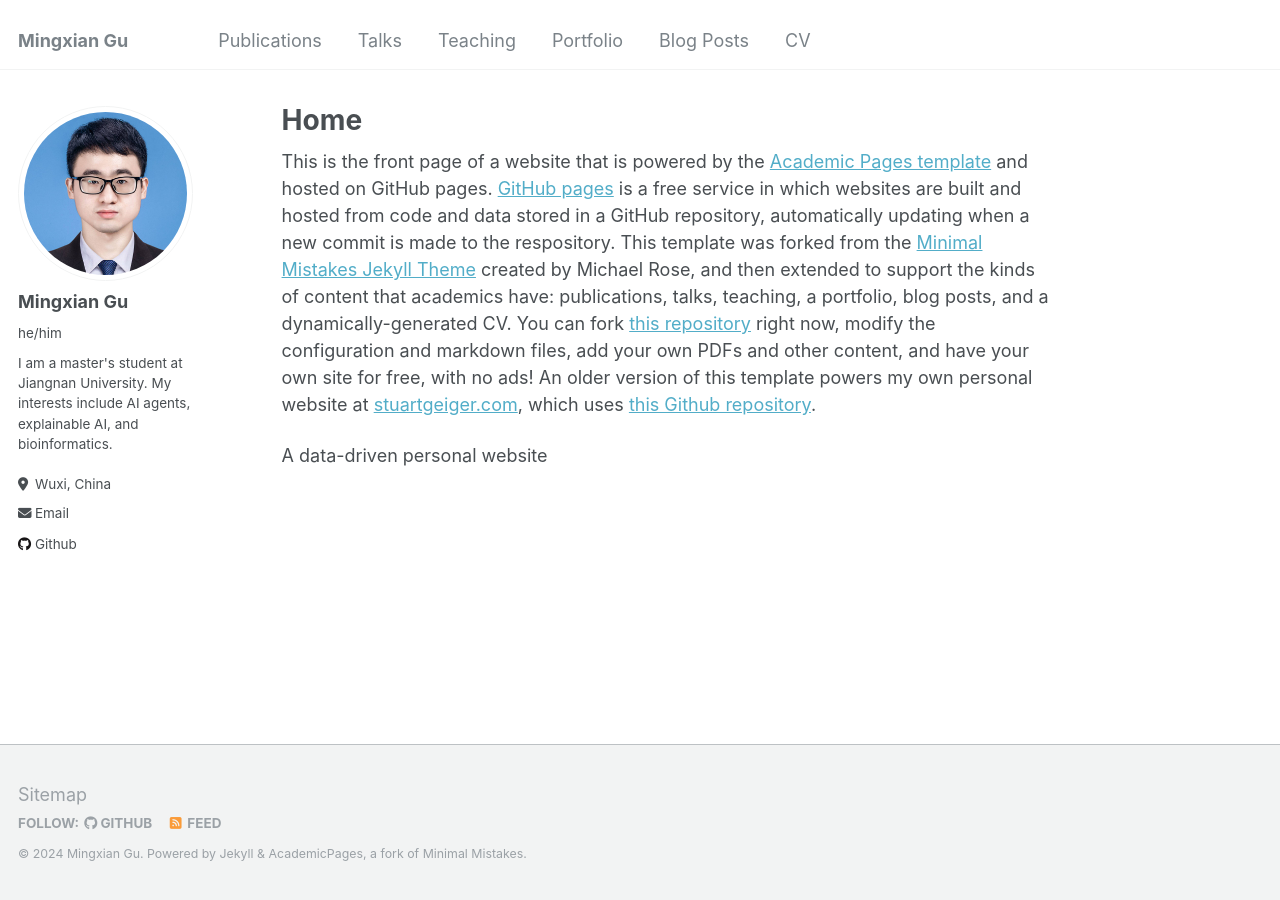
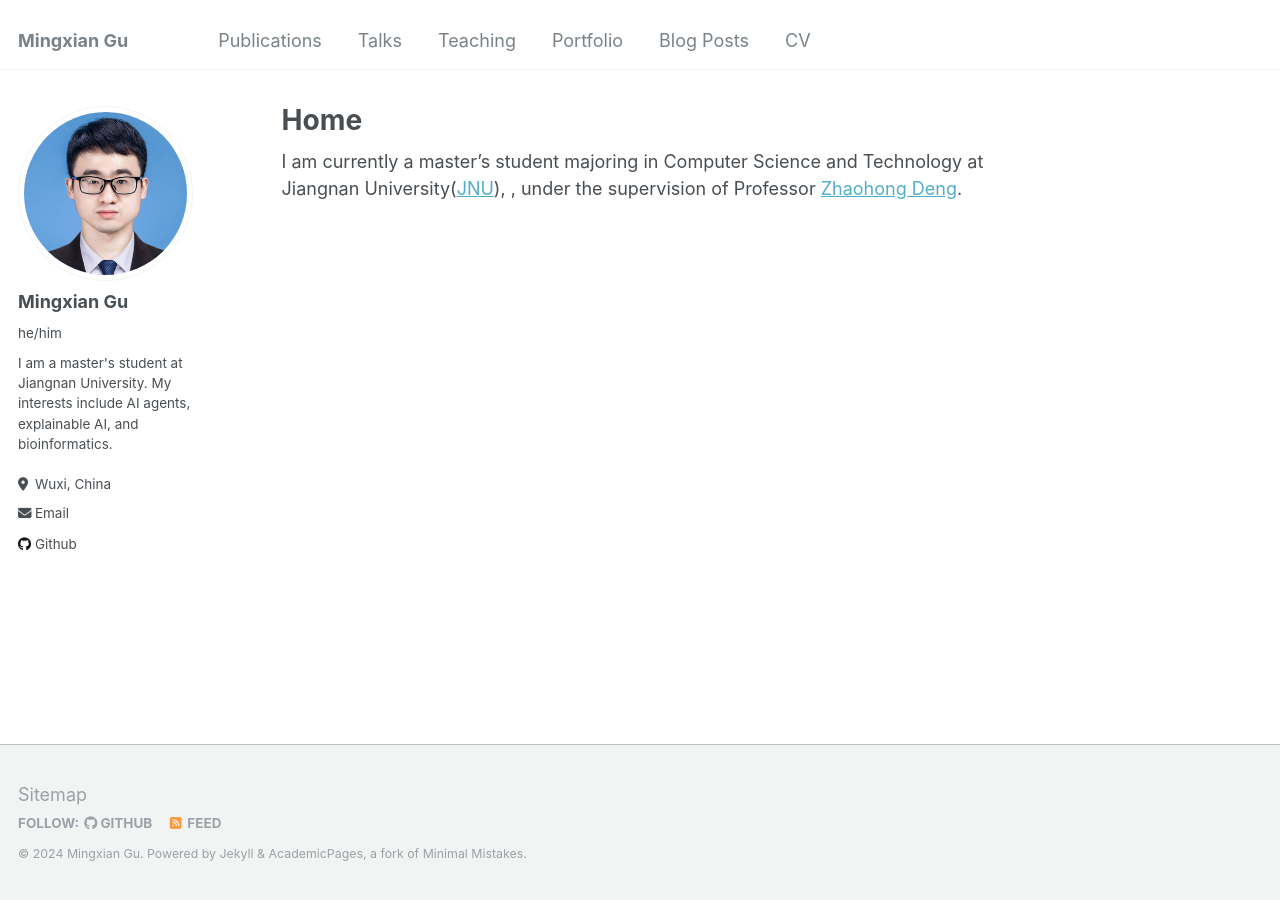
Before and after one commit to 0x7C08/0x7C08.github.io, a Jekyll site: the page built from _pages/about.md, in a window 1280 px wide. Built offline with Jekyll 4.4.1, drawn with Linux system fonts in a browser that asks for light colours.

Commit message:
Update about.md

```diff
--- a/_pages/about.md
+++ b/_pages/about.md
@@ -7,6 +7,4 @@ redirect_from:
   - /about.html
 ---
 
-This is the front page of a website that is powered by the [Academic Pages template](https://github.com/academicpages/academicpages.github.io) and hosted on GitHub pages. [GitHub pages](https://pages.github.com) is a free service in which websites are built and hosted from code and data stored in a GitHub repository, automatically updating when a new commit is made to the respository. This template was forked from the [Minimal Mistakes Jekyll Theme](https://mmistakes.github.io/minimal-mistakes/) created by Michael Rose, and then extended to support the kinds of content that academics have: publications, talks, teaching, a portfolio, blog posts, and a dynamically-generated CV. You can fork [this repository](https://github.com/academicpages/academicpages.github.io) right now, modify the configuration and markdown files, add your own PDFs and other content, and have your own site for free, with no ads! An older version of this template powers my own personal website at [stuartgeiger.com](http://stuartgeiger.com), which uses [this Github repository](https://github.com/staeiou/staeiou.github.io).
-
-A data-driven personal website
+I am currently a master's student majoring in Computer Science and Technology at Jiangnan University([JNU](https://www.jiangnan.edu.cn/)), , under the supervision of Professor [Zhaohong Deng](http://ai.jiangnan.edu.cn/info/1013/1548.htm).
```
